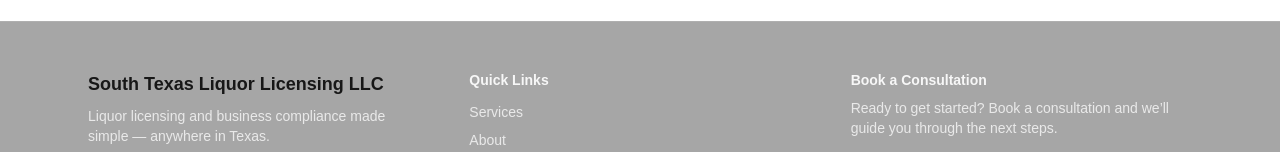
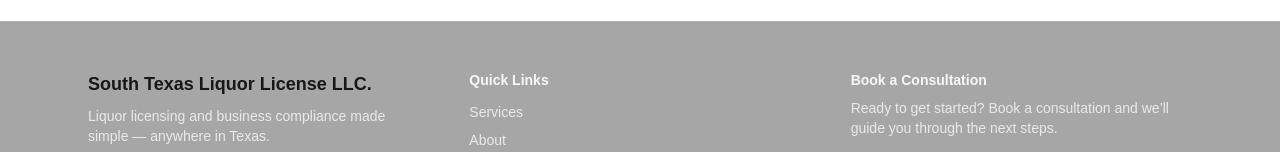
Before and after one commit to prestigevalleyvisuals/sttl-licensing, a Next.js app: page / in a window 1280 px wide. Shown: the part 2652-2804 px from the top of the page. Built offline with nearby package versions, Linux system fonts and the light colour scheme.

Commit message:
Fix company name in site config

```diff
--- a/src/data/site.ts
+++ b/src/data/site.ts
@@ -1,5 +1,5 @@
 export const site = {
-  name: "South Texas Liquor Licensing LLC",
+  name: "South Texas Liquor License LLC.",
   tagline: "Liquor licensing and business compliance made simple — anywhere in Texas.",
   phoneDisplay: "956-227-0996",
   phoneHref: "tel:+19562270996",
```
